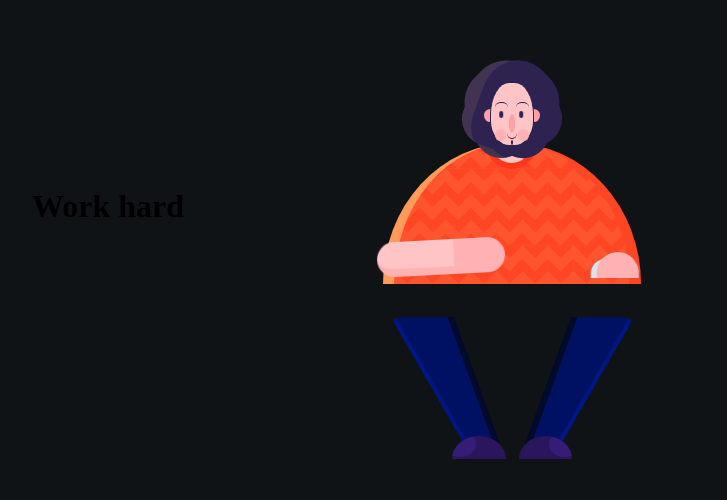
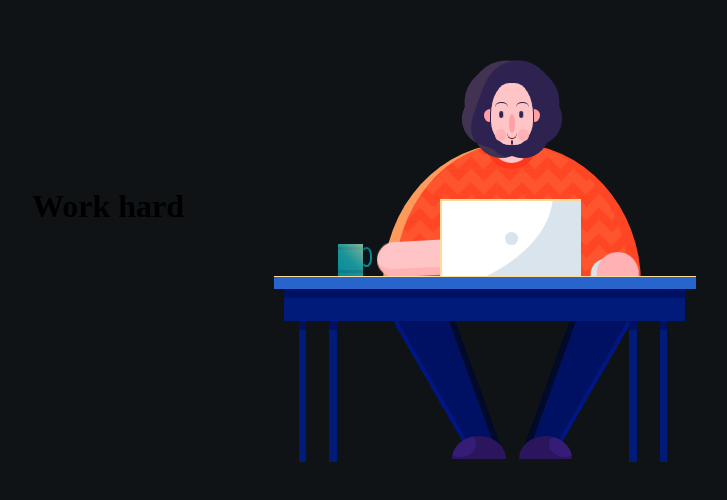
Before and after one commit to melissayauri/gulp-and-sass, a website: page src/index.html in a window 1280 px wide. Shown: the part 194-694 px from the top of the page, without its empty margins (180-907 px from the left). Drawn offline with Linux system fonts and the light colour scheme.

Commit message:
styles: table and laptop

```diff
--- a/src/index.html
+++ b/src/index.html
@@ -51,6 +51,21 @@
                 </div>
             </div>
         </div>
+        <div class="table">
+            <div class="table__top">
+                <div class="laptop"></div>
+                <div class="cup"></div>
+            </div>
+            <div class="table__bottom"></div>
+            <div class="table__legs">
+                <div class="table__leg"></div>
+                <div class="table__leg"></div>
+                <div class="table__leg"></div>
+                <div class="table__leg"></div>
+
+            </div>
+        </div>
+
     </div>
 
 
```
